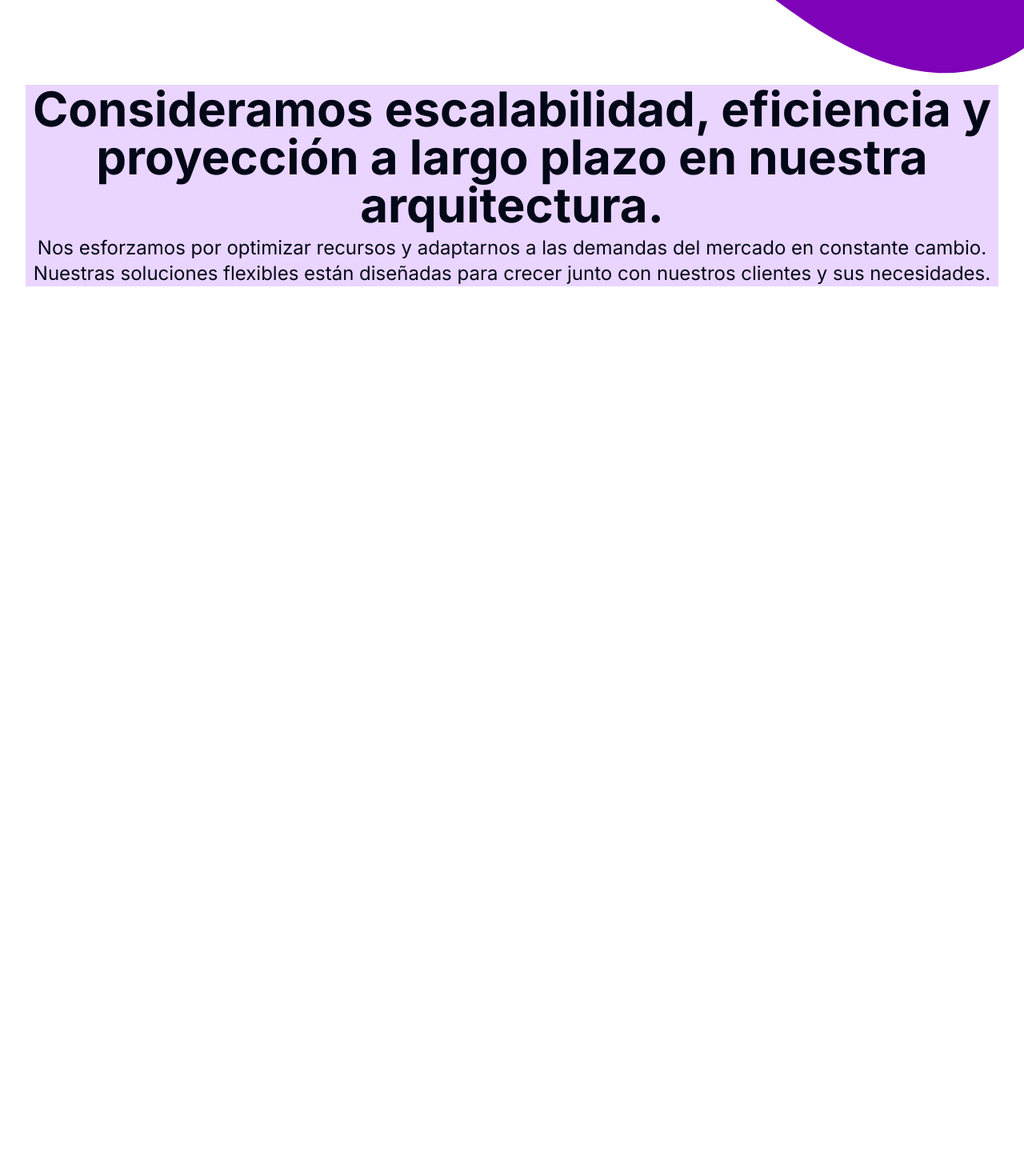
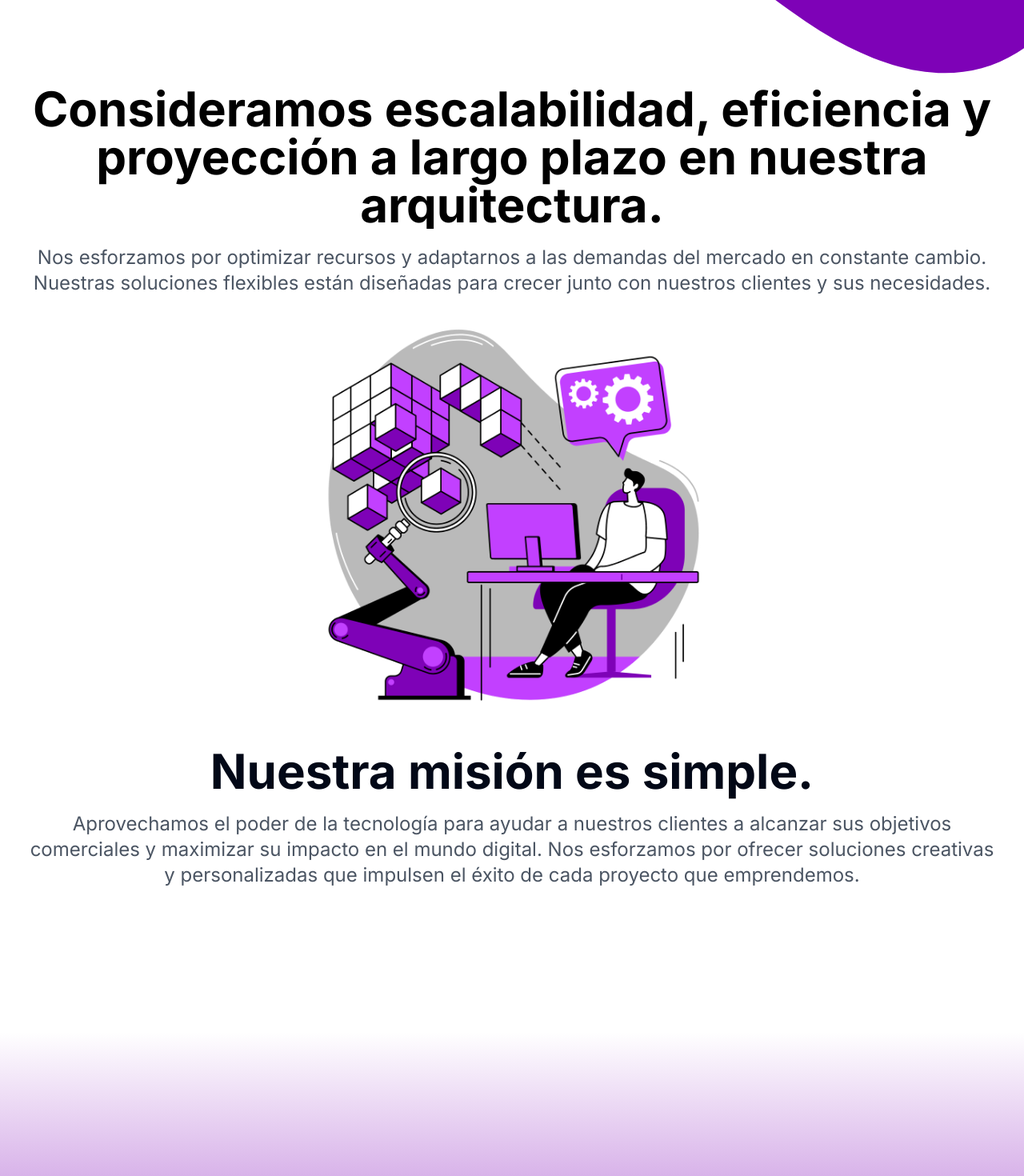
Before and after one commit to leyv4a/geverel-nextpage, a Next.js app: page / in a window 1280 px wide. Shown: the part 1044-2514 px from the top of the page at 80% size. Before the commit the page ends 1402 px from the top, so only its background shows below. Built offline with nearby package versions, Linux system fonts and the light colour scheme.

Commit message:
feat: finish details in  about section

```diff
--- a/src/components/custom/about.tsx
+++ b/src/components/custom/about.tsx
@@ -1,19 +1,36 @@
+import Image from "next/image";
+import QualitySoftware from '../../../public/assets/quality-software.webp'
+
 export default function About() {
   return (
-    <section className="mt-2 container mx-auto flex flex-col lg:flex-row gap-2 items-center">
-      <div className="flex items-center justify-center gap-2 bg-purple-200">
+    <>
+    <section className="mt-2 container mx-auto flex flex-col gap-8 items-center">
+      {/* <div className="flex items-center justify-center gap-2 "> */}
         <article className="text-center w-full flex flex-col items-center">
-          <h3 className="text-2xl md:text-6xl font-bold leading-6 ">
+          <h3 className="text-2xl md:text-6xl font-bold leading-6 bg-gradient-to-r from-[#000000] via-[#000000]  text-transparent bg-clip-text to-[#c240ff] bg-300% animate-gradient">
             Consideramos escalabilidad, eficiencia y proyección a largo plazo en
             nuestra arquitectura.
           </h3>
-          <h4 className="text-sm md:text-2xl mt-2">
+          <h4 className="text-sm md:text-2xl mt-5 text-gray-600 leading-5">
             Nos esforzamos por optimizar recursos y adaptarnos a las demandas
             del mercado en constante cambio. Nuestras soluciones flexibles están
             diseñadas para crecer junto con nuestros clientes y sus necesidades.
           </h4>
         </article>
-      </div>
+      {/* </div> */}
+      <Image src={QualitySoftware} width={500} alt="Software de calidad."/>
+      <article className="text-center w-full flex flex-col items-center">
+          <h3 className="text-2xl md:text-6xl font-bold leading-6 ">
+          Nuestra misión es simple.
+          </h3>
+          <h4 className="text-sm md:text-2xl mt-5 text-gray-600 leading-5">
+          Aprovechamos el poder de la tecnología para ayudar a nuestros clientes a alcanzar sus objetivos comerciales y maximizar su impacto en el mundo digital. Nos esforzamos por ofrecer soluciones creativas y personalizadas que impulsen el éxito de cada proyecto que emprendemos.
+          </h4>
+        </article>
     </section>
+    <div className="w-full h-[360px] bg-gradient-to-b from-transparent via-transparent to-[#7e02b7] opacity-30">
+
+    </div>
+    </>
   );
 }
```
Also changed, not shown: public/assets/quality-software.webp (added).
